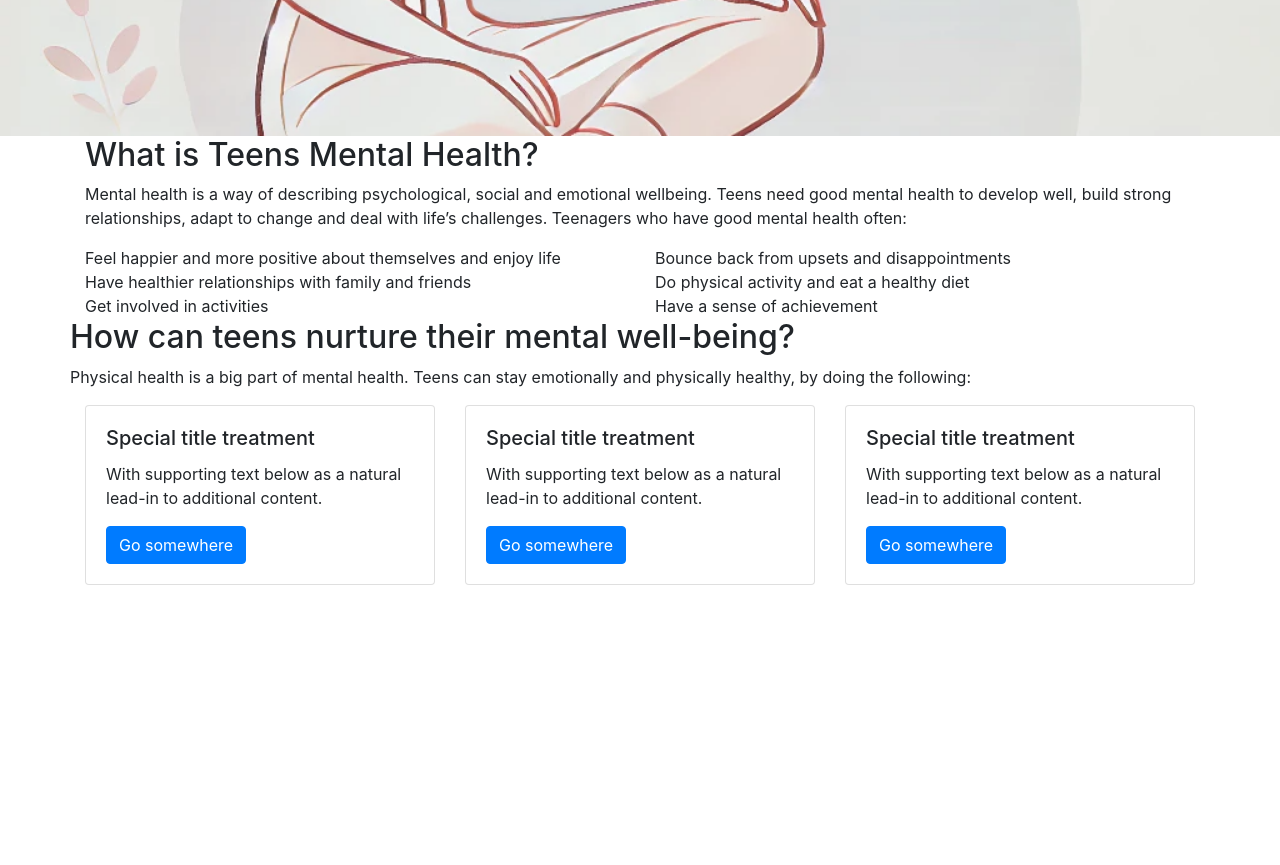
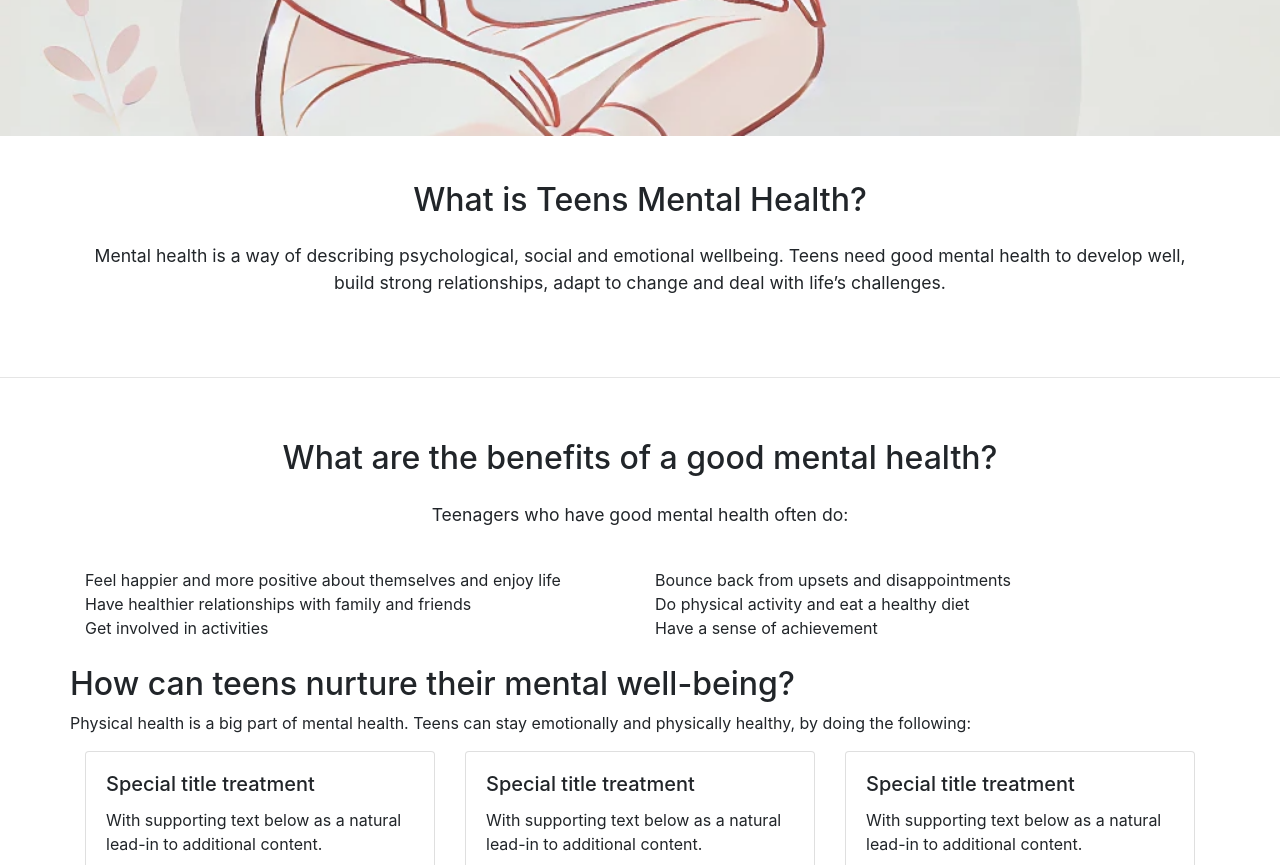
Before and after one commit to Taybe2/teens-mental-health, a plain HTML site: page index.html in a window 1280 px wide. Shown: the part 620-1485 px from the top of the page. Before the commit the page ends 1205 px from the top, so only its background shows below. Drawn offline with nearby package versions, Linux system fonts and the light colour scheme.

Commit message:
Style overview section.

```diff
--- a/css/styles.css
+++ b/css/styles.css
@@ -27,6 +27,23 @@
     background: transparent;
     max-width: 400px;
     text-align: center;
+}
+
+/* Content containers */
+.content-container {
+    padding-bottom: 25px;
+    padding-top: 45px;
+}
+
+.page-header {
+    margin-bottom: 0;
+    border-bottom: 0;
+    text-align: center;
+}
+
+.page-header p {
+    font-size: 1.1rem;
+    margin: 1.5rem auto 2.5rem;
 }
 
 /* Buttons */
--- a/index.html
+++ b/index.html
@@ -46,7 +46,7 @@
 
         <!-- Call out -->
         <div class="container-fluid callout-container">
-            <section class="callout jumbotron jumbotron-fluid text-cebter">
+            <section class="callout jumbotron jumbotron-fluid">
                 <div class="container">
                     <h1 class="display-4">Teens Mental Welness Guide</h1>
                     <p class="lead">Together, we can get through anything.</p>
@@ -58,11 +58,26 @@
 
 
         <!-- Overview -->
-        <div class="container container-overview">
+        <div class="container-wrapper">
+            <div class="container content-container container-overview">
                 <div class="row">
                     <div class="col-12 page-header">
                         <h2>What is Teens Mental Health?</h2>
-                    <p>Mental health is a way of describing psychological, social and emotional wellbeing. Teens need good mental health to develop well, build strong relationships, adapt to change and deal with life’s challenges. Teenagers who have good mental health often:</p>
+                        <p>Mental health is a way of describing psychological, social and emotional wellbeing. Teens need good mental health to develop well, build strong relationships, adapt to change and deal with life’s challenges.</p>
+                    </div>
+                </div>
+            </div>
+            <hr>
+        </div>
+        <!-- /.container-overview -->
+
+        <!-- Benefits -->
+        <div class="container-wrapper">
+            <div class="container content-container container-benefits">
+                <div class="row">
+                    <div class="col-12 page-header">
+                        <h2>What are the benefits of a good mental health?</h2>
+                        <p>Teenagers who have good mental health often do:</p>
                     </div>
                 </div>
                 <div class="row">
@@ -86,7 +101,8 @@
                     </div>
                 </div>
             </div>
-        <!-- /.container-overview -->
+        </div>
+        <!-- /.container-benefits -->
 
         <!-- Health Tips -->
         <div class="container container-health-tips">
```
Lines whose indentation alone changed are shown as unchanged.
